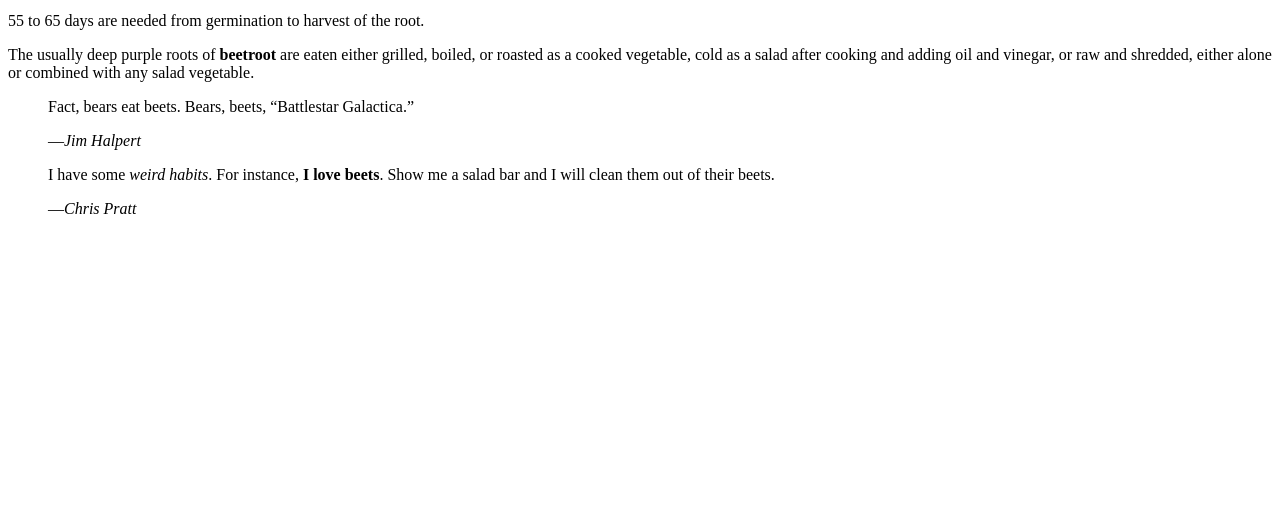
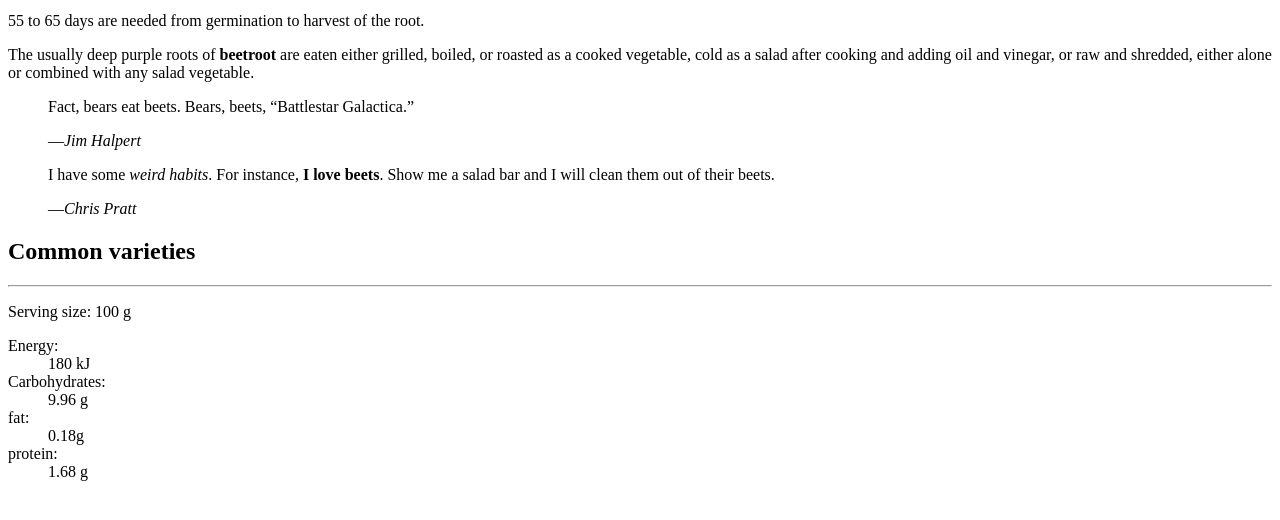
Before and after one commit to joeyanhhuynh/dsn1678-exercise-0, a plain HTML site: page index.html in a window 1280 px wide. Shown: the part 138-658 px from the top of the page. Drawn offline with Linux system fonts and the light colour scheme.

Commit message:
Add h2
Add h2 , paragraph and description list ( table)

```diff
--- a/index.html
+++ b/index.html
@@ -38,6 +38,36 @@ clean them out of their beets.</p>
 	</footer>
 </blockquote>
 
+<h2>Common varieties</h2>
+
+<hr>
+
+<p>Serving size: 100 g</p>
+
+<dl>
+	<dt>Energy:</dt>
+	<dd>
+		<data>180 kJ</data>
+	</dd>
+
+	<dt>Carbohydrates:</dt>
+	<dd>
+		<data>9.96 g</data>
+	</dd>
+
+	<dt>fat:</dt>
+	<dd>
+		<data>0.18g</data>
+	</dd>
+
+	<dt>protein:</dt>
+	<dd>
+		<data>1.68 g</data>
+	</dd>
+
+
+
+
 
 </body>
 </html>
```
